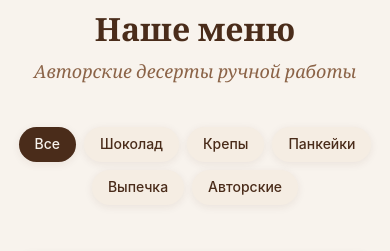
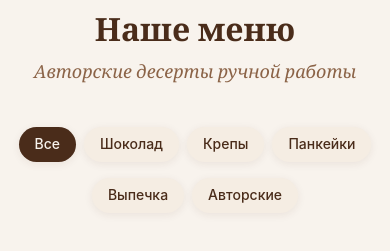
Before and after one commit to alenki/chocodips, a React (Vite) app: page / in a window 390 px wide. Shown: the part 920-1171 px from the top of the page. Built offline with nearby package versions, Linux system fonts and the light colour scheme; grey boxes are pictures that could not be loaded.

Commit message:
Small fix

```diff
--- a/src/components/Menu/CategoryFilter.css
+++ b/src/components/Menu/CategoryFilter.css
@@ -37,7 +37,8 @@
 
 @media (max-width: 480px) {
   .category-filter {
-    gap: 0.5rem;
+    column-gap: 0.5rem;
+    row-gap: 1rem;
   }
 
   .category-filter__btn {
```
